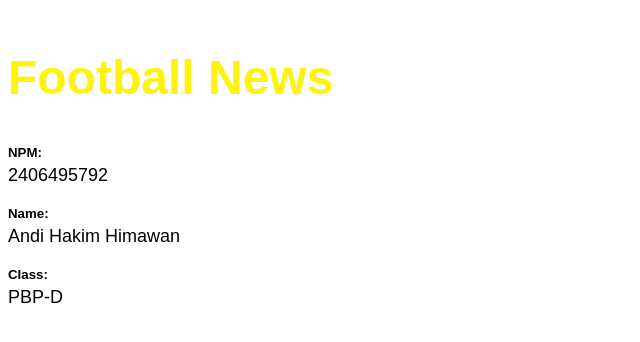
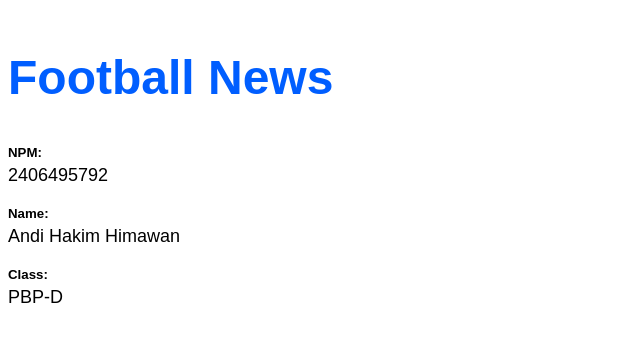
Before and after one commit to SirinAX/football-news, a Django app: page / in a window 1280 px wide. Shown: the top 342 px of the page, without its empty margins (0-640 px from the left). Run offline with Django 5.2, Linux system fonts and the light colour scheme.

Commit message:
Complete tutorial 1: Django MVT implementation(after revision(againX2) changing into blue)

```diff
--- a/main/templates/main.html
+++ b/main/templates/main.html
@@ -11,7 +11,7 @@
         }
         h1 {
             font-size: 48px;
-            color: rgb(255, 243, 11);
+            color: rgb(0, 94, 255);
             margin-bottom: 40px;
         }
         h5 {
```
